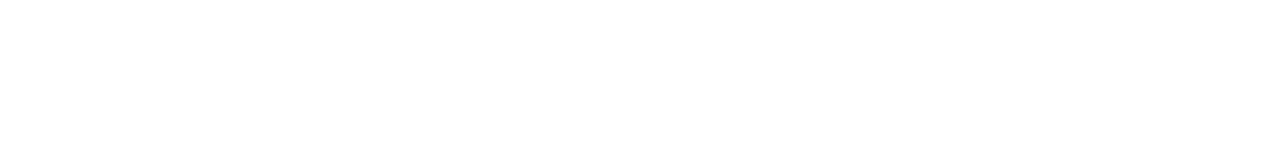
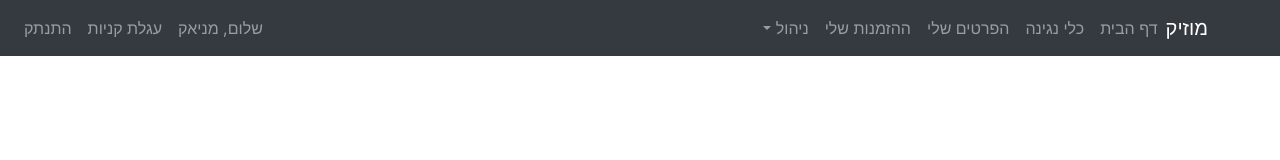
Before and after one commit to thelittlecitizen13/ScuBootstrap, a plain HTML site: page index.html in a window 1280 px wide. Drawn offline with nearby package versions, Linux system fonts and the light colour scheme.

Commit message:
NavBar added

```diff
--- /dev/null
+++ b/css/styles.css
@@ -0,0 +1,3 @@
+body{
+    direction: rtl;
+}
--- a/index.html
+++ b/index.html
@@ -1,8 +1,61 @@
 <html>
     <head>
         <link rel="stylesheet" href="https://stackpath.bootstrapcdn.com/bootstrap/4.5.2/css/bootstrap.min.css" integrity="sha384-JcKb8q3iqJ61gNV9KGb8thSsNjpSL0n8PARn9HuZOnIxN0hoP+VmmDGMN5t9UJ0Z" crossorigin="anonymous">
+        <link rel="stylesheet" href="css/styles.css"
     </head>
     <body>
+
+        <nav class="navbar navbar-expand-sm bg-dark navbar-dark">
+            <div class="collapse navbar-collapse justify-content-end">
+
+                <!-- Links -->
+                <ul class="navbar-nav ml-auto">
+                    <a class="navbar-brand" href="#">מוזיק</a>
+                  <li class="nav-item">
+                    <a class="nav-link" href="#">דף הבית</a>
+                  </li>
+                  <li class="nav-item">
+                    <a class="nav-link" href="#">כלי נגינה</a>
+                  </li>
+                  <li class="nav-item">
+                    <a class="nav-link" href="#">הפרטים שלי</a>
+                  </li>
+                  <li class="nav-item">
+                    <a class="nav-link" href="#">ההזמנות שלי</a>
+                  </li>
+
+                  <!-- Dropdown -->
+                  <li class="nav-item dropdown">
+                    <a class="nav-link dropdown-toggle" href="#" id="navbardrop" data-toggle="dropdown">
+                      ניהול
+                    </a>
+                    <div class="dropdown-menu">
+                      <a class="dropdown-item" href="#">סעמק 1</a>
+                      <a class="dropdown-item" href="#">סעמק 2</a>
+                      <a class="dropdown-item" href="#">סעמק 3</a>
+                    </div>
+                  </li>
+
+                </ul>
+            </div>
+
+        <div class="collapse navbar-collapse justify-content-start">
+            <ul class="navbar-nav mr-auto">
+                <li class="nav-item">
+                  <a class="nav-link" href="#">שלום, מניאק</a>
+                </li>
+                <li class="nav-item">
+                    <a class="nav-link" href="#">עגלת קניות</a>
+                  </li>
+                <li class="nav-item">
+                  <a class="nav-link" href="#">התנתק</a>
+                </li>
+            </ul>
+        </div>
+
+
+        </nav>
+
 
         <script src="https://code.jquery.com/jquery-3.5.1.slim.min.js" integrity="sha384-DfXdz2htPH0lsSSs5nCTpuj/zy4C+OGpamoFVy38MVBnE+IbbVYUew+OrCXaRkfj" crossorigin="anonymous"></script>
 <script src="https://cdn.jsdelivr.net/npm/popper.js@1.16.1/dist/umd/popper.min.js" integrity="sha384-9/reFTGAW83EW2RDu2S0VKaIzap3H66lZH81PoYlFhbGU+6BZp6G7niu735Sk7lN" crossorigin="anonymous"></script>
```
